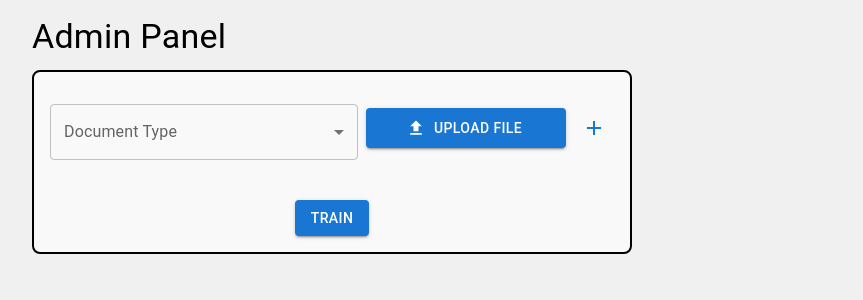
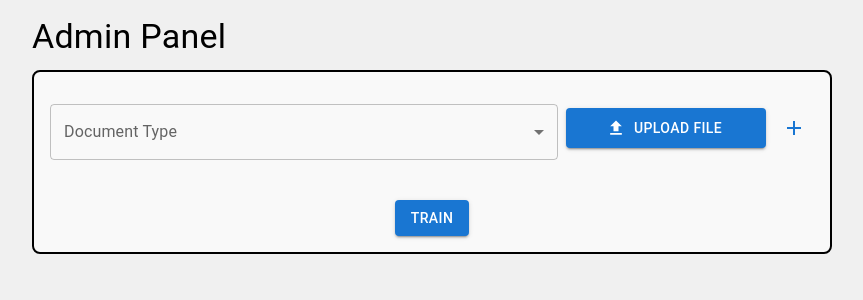
Before and after one commit to Grinzypino/ai-copilot-UI, a Next.js app: page /admin in a window 1280 px wide. Shown: the top 300 px of the page, without its empty margins (182-1045 px from the left). Built offline with nearby package versions, Linux system fonts and the light colour scheme.

Commit message:
Refactor styles.css and package.json, and update QuestionForm component

```diff
--- a/app/admin/styles.css
+++ b/app/admin/styles.css
@@ -9,7 +9,7 @@
 
 .box {
   width: 100%;
-  max-width: 600px;
+  max-width: 800px;
   border: 2px solid black;
   padding: 16px;
   border-radius: 8px;
@@ -31,7 +31,7 @@
   width: 200px;
   height: 40px;
   border: 1px solid black;
-  background-color: aqua;
+  background-color: purple;
   color: rgb(0, 0, 0);
   border-radius: 0;
   cursor: pointer;
@@ -43,7 +43,7 @@
 }
 
 .uploadButton:hover {
-  background-color: aqua;
+  background-color: purple;
 }
 
 .fileName {
--- a/app/components/generate.tsx
+++ b/app/components/generate.tsx
@@ -1,4 +1,4 @@
-// components/QuestionForm.tsx
+"use client"
 
 import React, { useState } from "react";
 import { Box, Button, TextField, Typography } from "@mui/material";
--- a/app/components/jsoneditor.tsx
+++ b/app/components/jsoneditor.tsx
@@ -1,8 +1,9 @@
-// components/JSONEditor.tsx
-
 import React from "react";
 import { Box } from "@mui/material";
-import ReactJson from "react-json-view";
+import dynamic from "next/dynamic";
+
+
+const ReactJson = dynamic(() => import("react-json-view"), { ssr: false });
 
 interface JSONEditorProps {
   data: object;
```
